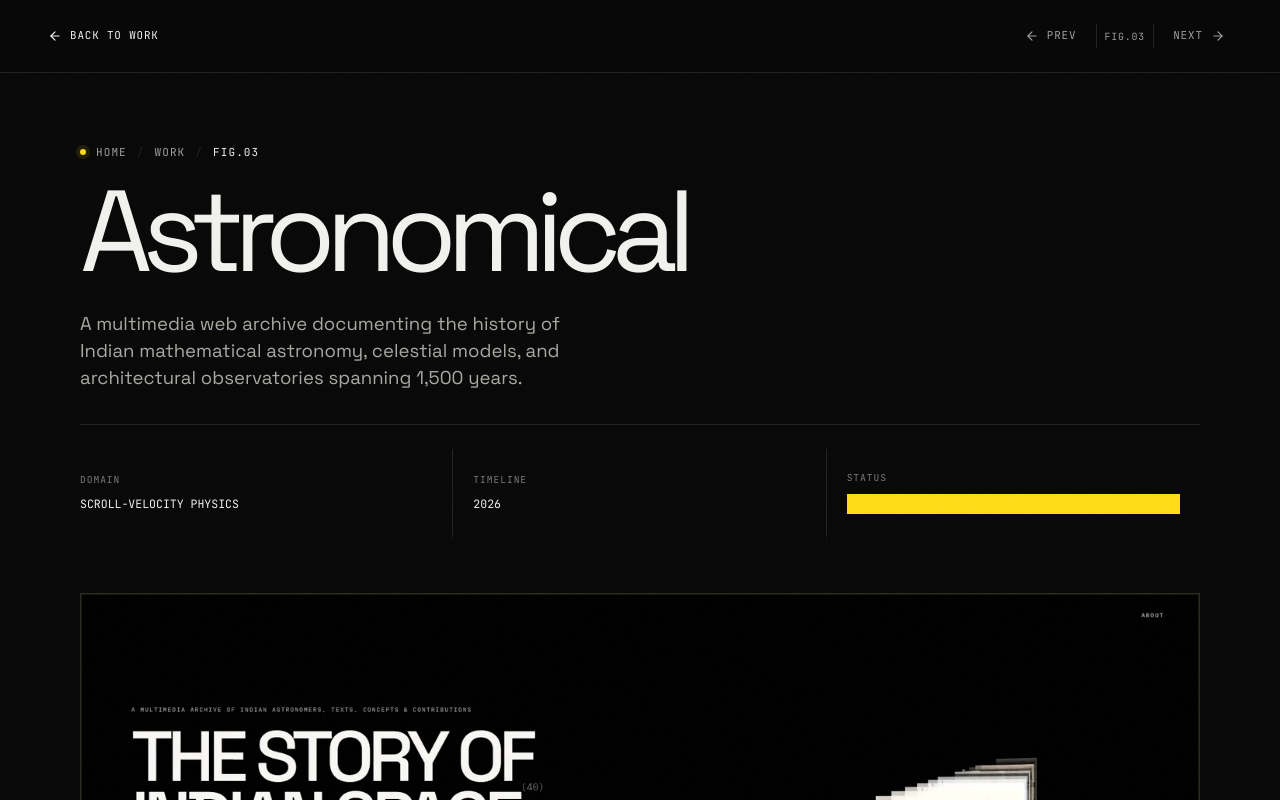
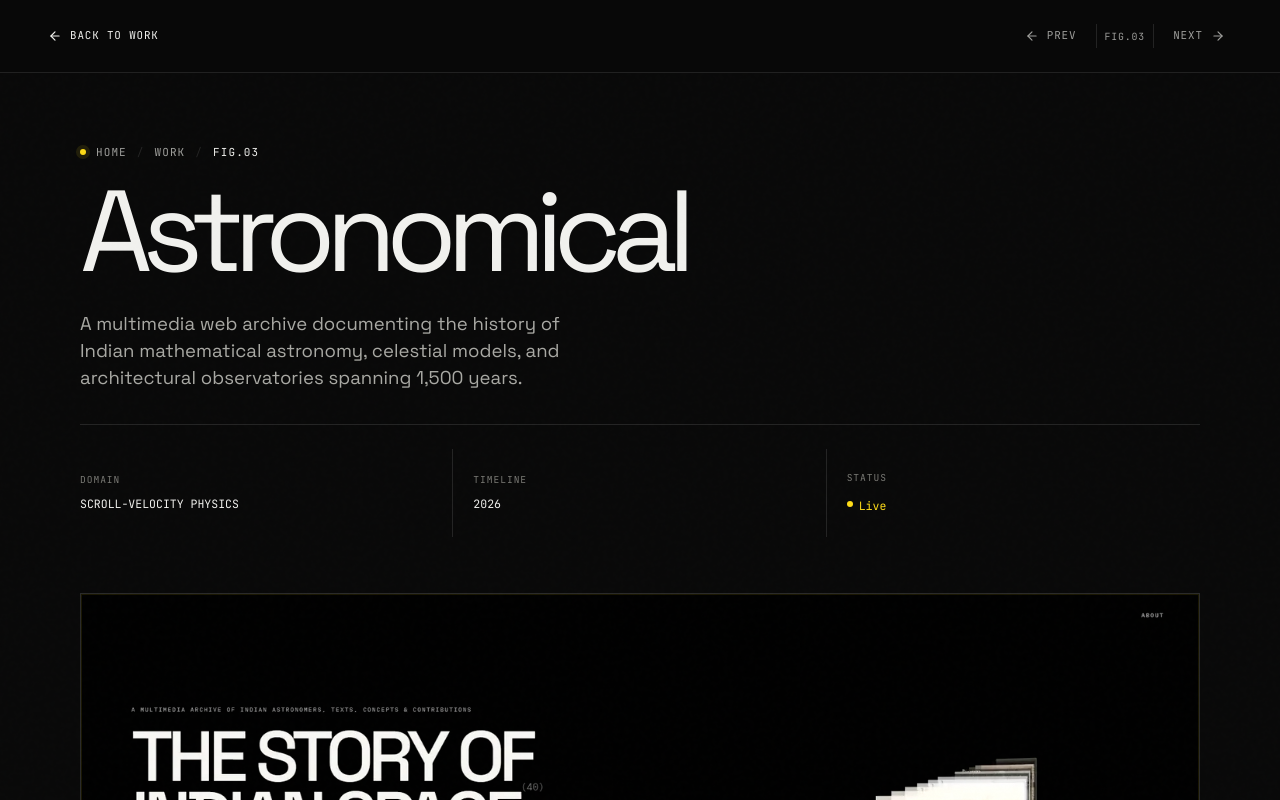
Before and after one commit to pandeYtushal/Portfolio2, a React (Vite) app: page /project/astronomical in a window 1280 px wide. Shown: the top 800 px of the page. Built offline with nearby package versions, Linux system fonts and the light colour scheme.

Commit message:
fix project status label contrast

```diff
--- a/src/index.css
+++ b/src/index.css
@@ -95,7 +95,9 @@ body { background-color:#090909; background-image:linear-gradient(90deg,transpar
 .project-facts>div:last-child { border-right:0!important; }
 .project-facts span:first-child { color:#797974!important; font-size:.6rem!important; letter-spacing:.1em!important; }
 .project-facts span:last-child { margin-top:.25rem; font-family:"JetBrains Mono",monospace!important; font-size:.72rem!important; font-weight:500!important; }
-.project-facts .text-emerald-700,.project-facts .bg-emerald-600 { color:var(--accent)!important; background-color:var(--accent)!important; }
+.project-facts .text-emerald-700 { color:var(--accent)!important; background-color:transparent!important; }
+.project-facts .text-emerald-700 .bg-emerald-600 { background-color:var(--accent)!important; }
+.project-facts .text-emerald-700 span:last-child { color:var(--accent)!important; }
 .project-hero-visual { position:relative; border-radius:0!important; border-color:var(--line)!important; background:#101010!important; box-shadow:none!important; }
 .project-hero-visual::after { position:absolute; inset:0; pointer-events:none; border:1px solid rgba(255,220,24,.25); content:""; opacity:.4; }
 .project-hero-visual img { aspect-ratio:16 / 9; object-fit:cover; filter:saturate(.82) contrast(1.05); }
```
